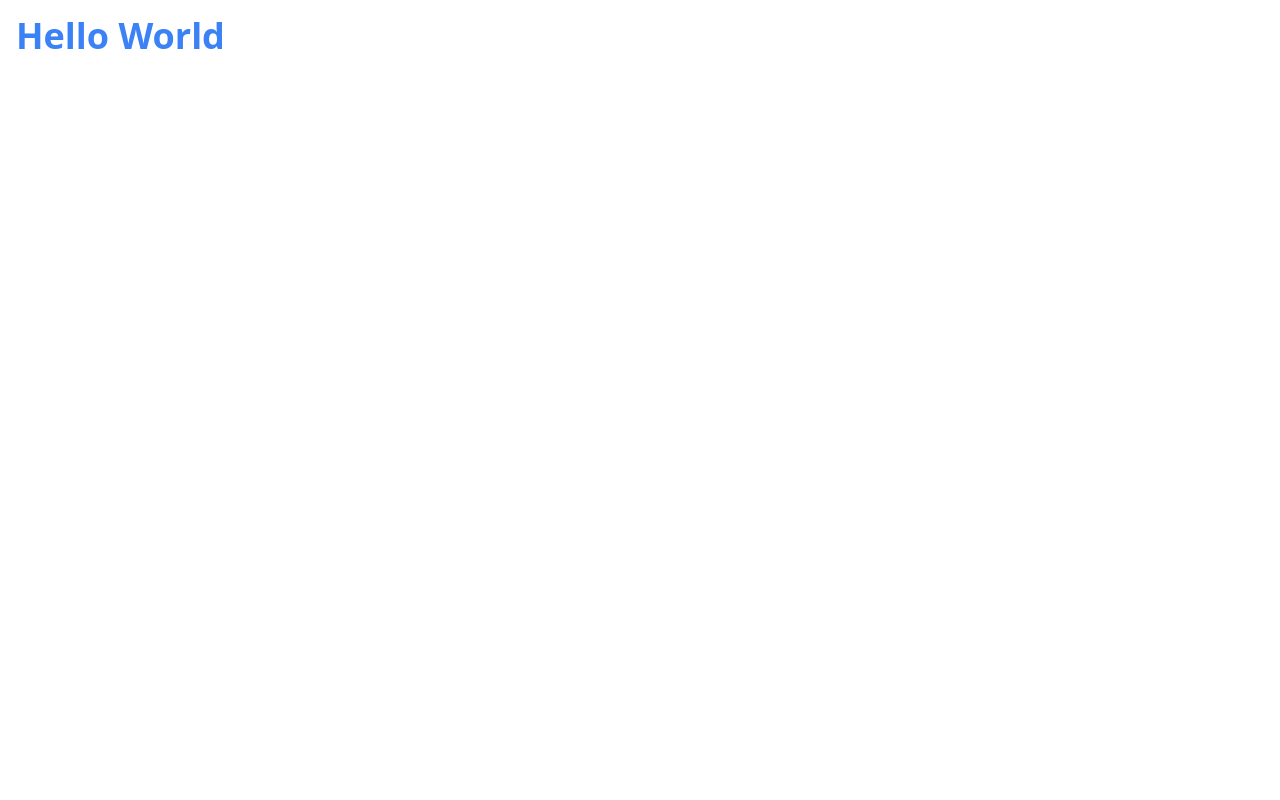
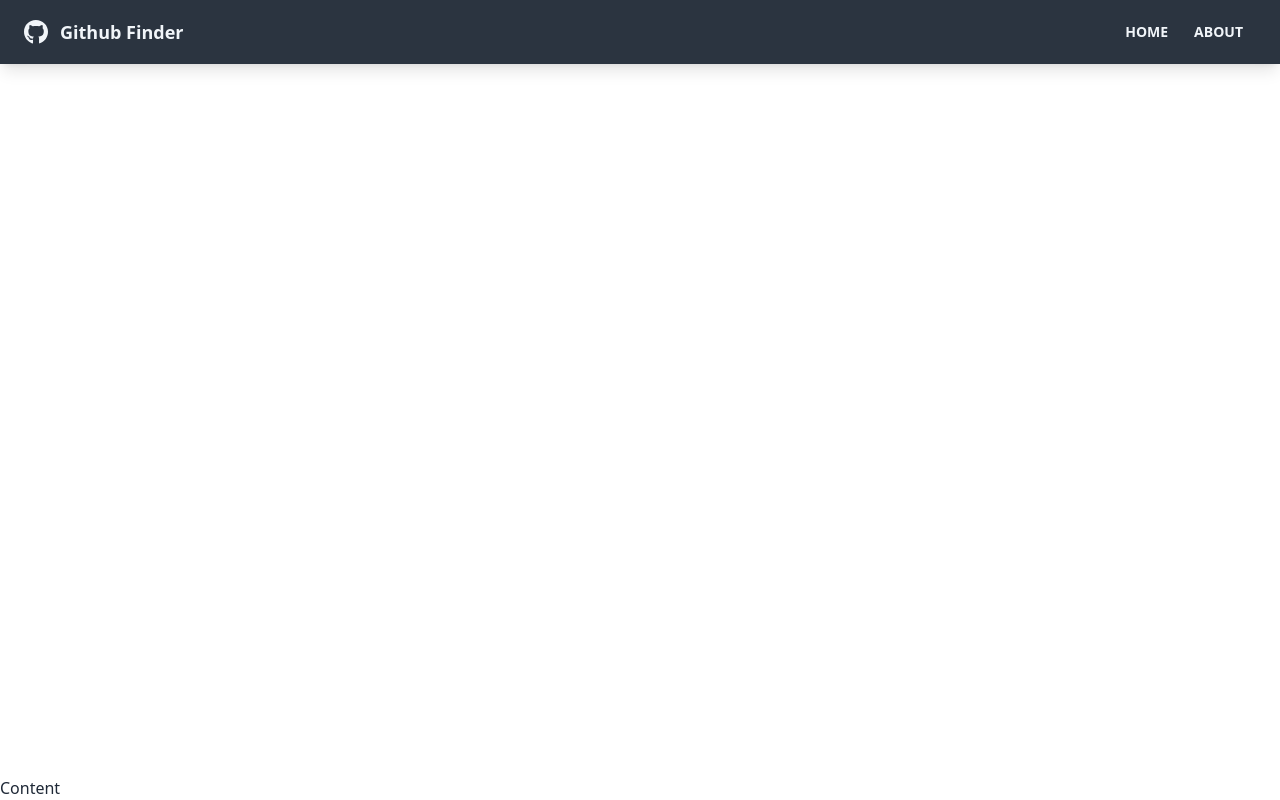
Before and after one commit to Radexman/github-finder, a React (Vite) app: page / in a window 1280 px wide. Built offline with nearby package versions, Linux system fonts and the light colour scheme.

Commit message:
Navbar Component

```diff
--- a/index.html
+++ b/index.html
@@ -1,23 +1,18 @@
-<!DOCTYPE html>
+<!doctype html>
 <html lang="en">
   <head>
     <meta charset="UTF-8" />
-		<link
-			rel="icon"
-			type="image/svg+xml"
-			href="/public/github-favicon.png"
-		/>
+    <link rel="icon" type="image/svg+xml" href="/public/github-favicon.png" />
+    <meta name="viewport" content="width=device-width, initial-scale=1.0" />
     <meta
-			name="viewport"
-			content="width=device-width, initial-scale=1.0"
+      name="description"
+      content="This app allows users to browse through Github members, search them and check their details.
+		This project utilizes Github API to get all the requiered by user querries."
     />
     <title>Github Finder</title>
   </head>
   <body>
     <div id="root"></div>
-		<script
-			type="module"
-			src="/src/main.jsx"
-		></script>
+    <script type="module" src="/src/main.jsx"></script>
   </body>
 </html>
--- a/package.json
+++ b/package.json
@@ -11,7 +11,9 @@
   },
   "dependencies": {
     "react": "^18.2.0",
-    "react-dom": "^18.2.0"
+    "react-dom": "^18.2.0",
+    "react-icons": "^4.11.0",
+    "react-router-dom": "^6.16.0"
   },
   "devDependencies": {
     "@types/react": "^18.2.15",
--- a/src/App.jsx
+++ b/src/App.jsx
@@ -1,8 +1,14 @@
+import { BrowserRouter as Router, Routes, Route } from 'react-router-dom';
+import Navbar from './components/layout/Navbar';
+
 function App() {
   return (
-    <div className='navbar mx-auto flex p-4'>
-      <h1 className='text-4xl font-bold text-blue-500'>Hello World</h1>
-    </div>
+    <Router>
+      <div className='flex h-screen flex-col justify-between'>
+        <Navbar />
+        <main>Content</main>
+      </div>
+    </Router>
   );
 }
 
--- /dev/null
+++ b/src/components/layout/Navbar.jsx
@@ -0,0 +1,38 @@
+import { Link } from 'react-router-dom';
+import { FaGithub } from 'react-icons/fa';
+import PropTypes from 'prop-types';
+
+const Navbar = ({ title }) => {
+  return (
+    <nav className='navbar mb-12 bg-neutral text-slate-100 shadow-lg'>
+      <div className='container mx-auto'>
+        <div className='mx-2 flex-none px-2'>
+          <FaGithub className='inline pr-3 text-4xl' />
+          <Link to='/' className='align-middle text-lg font-bold'>
+            {title}
+          </Link>
+        </div>
+        <div className='mx-2 flex-1 px-2'>
+          <div className='flex justify-end'>
+            <Link to='/' className='btn btn-ghost btn-sm rounded-sm'>
+              Home
+            </Link>
+            <Link to='/about' className='btn btn-ghost btn-sm rounded-sm'>
+              About
+            </Link>
+          </div>
+        </div>
+      </div>
+    </nav>
+  );
+};
+
+Navbar.defaultProps = {
+  title: 'Github Finder',
+};
+
+Navbar.propTypes = {
+  title: PropTypes.string,
+};
+
+export default Navbar;
```
Also changed, not shown: 1 other file (tests, documents, lock files or other folders). Lines whose indentation alone changed are shown as unchanged.
